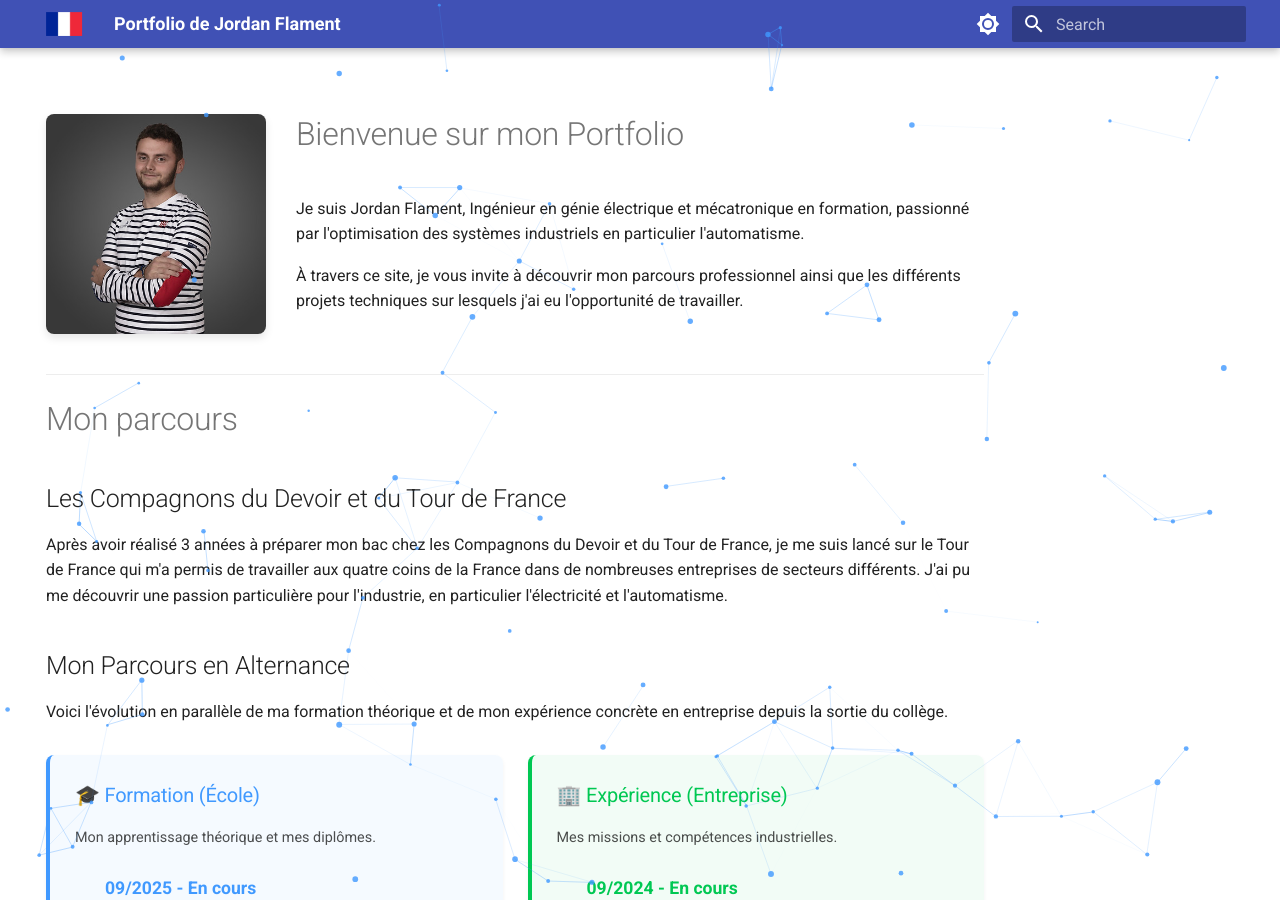
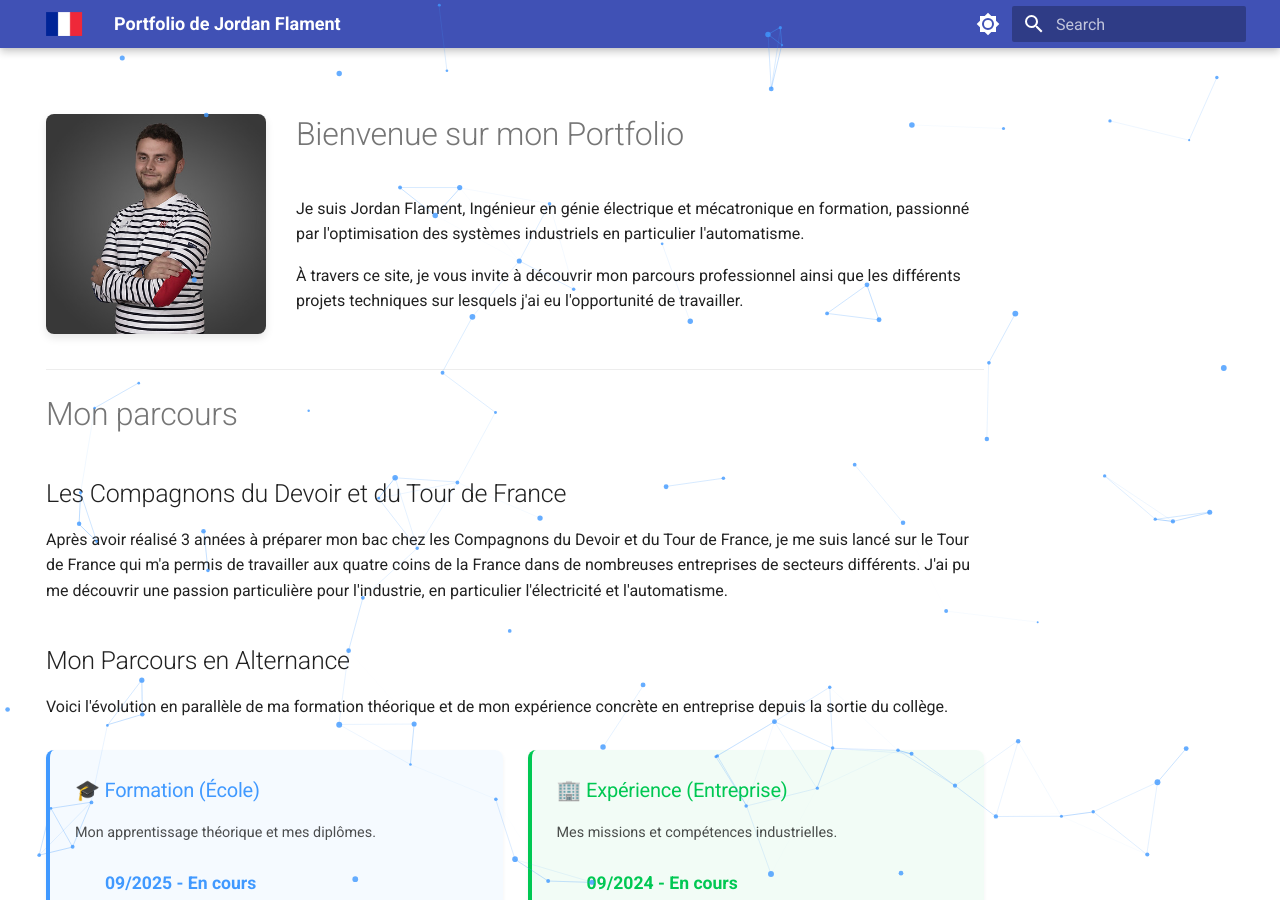
Before and after one commit to jordan-flament/jordan-flament.github.io, an MkDocs documentation site: the page built from docs/index.md, in a window 1280 px wide and 900 px high. Built offline with MkDocs 1.6.1 and Material for MkDocs 9.7.7, drawn with Linux system fonts in a browser that asks for light colours.

Commit message:
MAJ one page V4

```diff
--- a/docs/index.md
+++ b/docs/index.md
@@ -3,7 +3,7 @@ hide:
   - navigation
 ---
 
-<img src="images/profil.jpg" alt="Photo de profil" width="220" style="float: left; margin-right: 30px; margin-bottom: 15px; border-radius: 8px; box-shadow: 0 4px 8px rgba(0,0,0,0.1);">
+<img src="images/profil.jpg" alt="Photo de profil" width="220" style="float: left; margin-right: 30px; margin-bottom: 10px; border-radius: 8px; box-shadow: 0 4px 8px rgba(0,0,0,0.1);">
 
 # Bienvenue sur mon Portfolio
 
```
